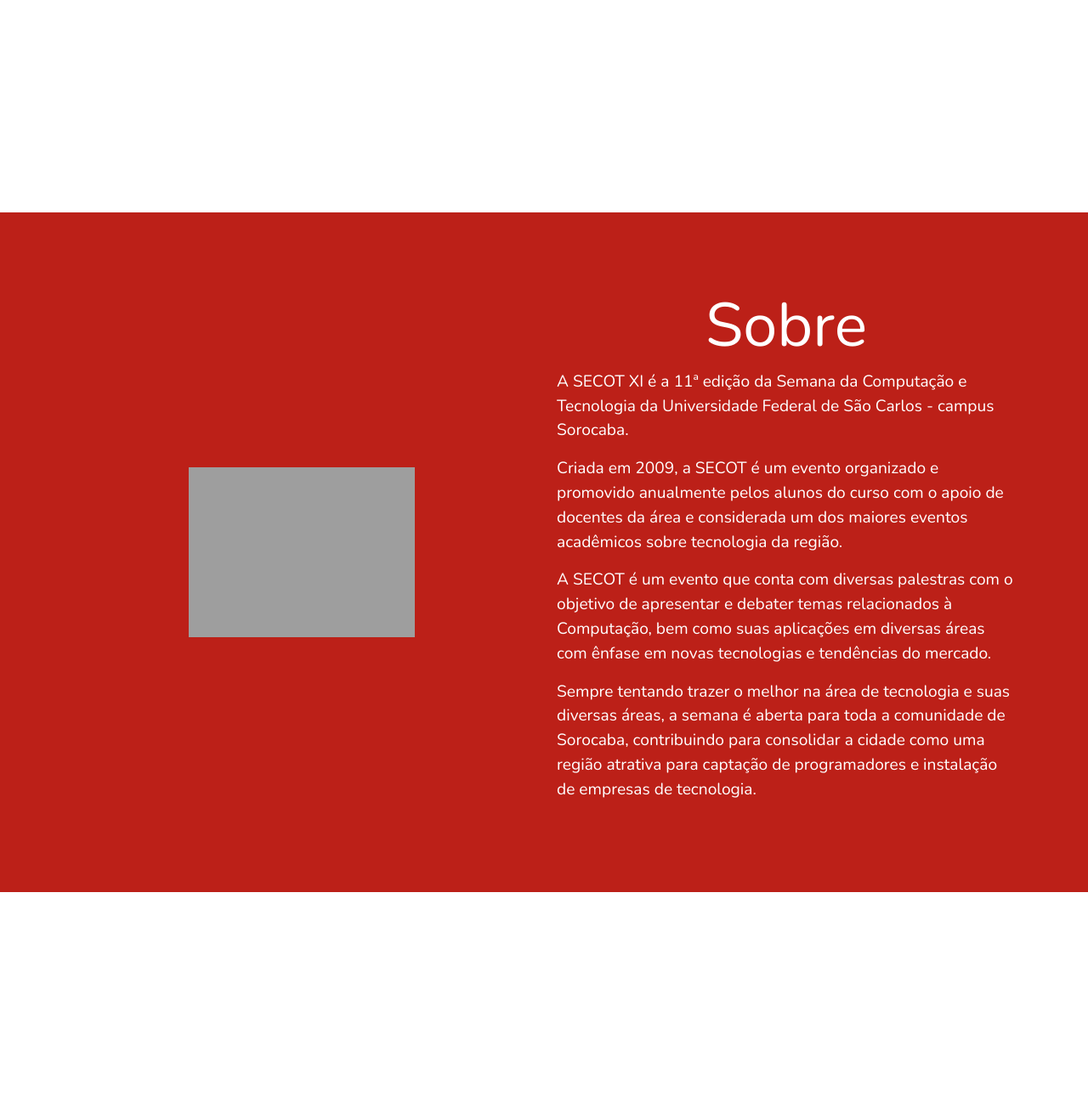
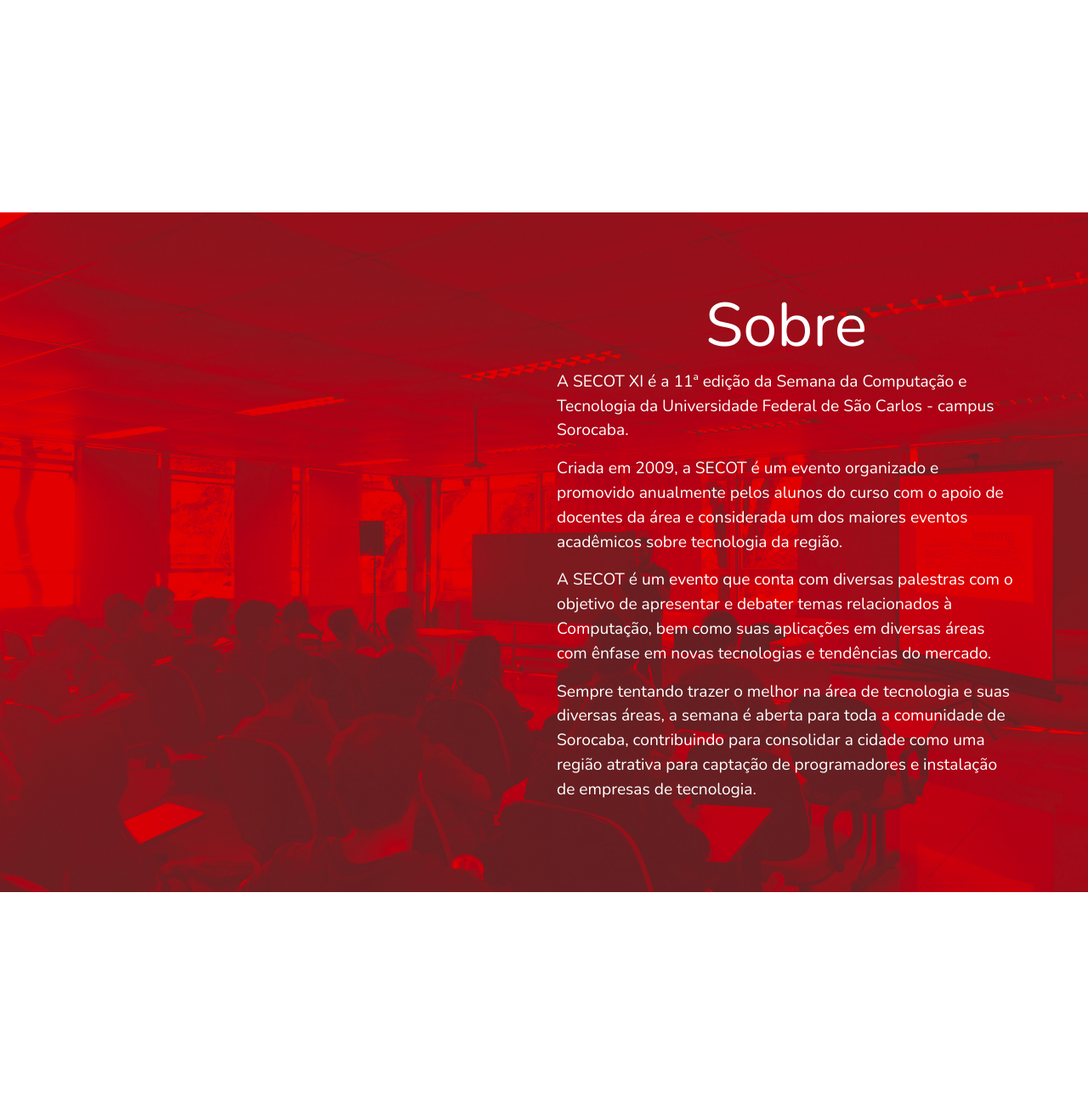
Before and after one commit to rabbit11/secot-landing-page, a PHP site: page /index.html in a window 1280 px wide. Shown: the part 550-1840 px from the top of the page at 85% size. Run offline with PHP 8.4, Linux system fonts and the light colour scheme; some libraries are stand-ins or nearby versions; grey boxes are pictures that could not be loaded.

Commit message:
adicionadas imagens do evento

```diff
--- a/index.html
+++ b/index.html
@@ -93,7 +93,7 @@
           <div class="d-flex row align-items-center justify-content-center">
             <div class="col-md-6">
               <!-- <h1 class="display-3 text-center">espaço para imagem</h1> -->
-              <img src="https://secot.com.br/img/logo_round.png" alt="logo SECOT" class="mx-auto d-block">
+              <!-- <img src="https://secot.com.br/img/logo_round.png" alt="logo SECOT" class="mx-auto d-block"> -->
             </div>
             <div class="col-md-6 ">
               <h1 class="display-3 text-center">Sobre</h1>
@@ -139,11 +139,8 @@
 
               <section id="participe" class="d-flex align-items-center">
                 <div class="container">
-                  <div class="d-flex row align-items-center justify-content-center">
+                  <div class="d-flex row align-items-right justify-content-center">
                     <div class="col-md-6 order-2 order-md-1">
-                      <!-- <img src="https://scontent.fsod3-1.fna.fbcdn.net/v/t31.0-8/18489878_1561324023910026_3863293913079333034_o.jpg?_nc_cat=104&_nc_ht=scontent.fsod3-1.fna&oh=426db539342aa8cfebdb36fd31df6500&oe=5D713B61" alt=""> -->
-
-                      <p>Espaço para imagem do evento</p>
                     </div>
                     <div class="col-md-6 order-1 order-md-2">
                       <h1 class="display-4 text-center">
--- a/styles.css
+++ b/styles.css
@@ -27,8 +27,12 @@
     background:#BC2018;
     color:white;
     min-height: 100vh;
+    background-image: url(img/aa3.jpg);
+    background-position: center;
+    background-size: cover;
 
 }
+
 
 #programacao{
     margin-bottom: 200px;
@@ -42,9 +46,11 @@
 
 #participe{
     margin-bottom: 200px;
-    background: #BC2018;
     color: white;
     min-height: 100vh;
+    background-image: url(img/aa.jpg);
+    background-position: center;
+    background-size: cover;
 }
 
 #participe img{
```
Also changed, not shown: img/aa.jpg (added), img/aa2.jpg (added), img/aa3.jpg (added).
